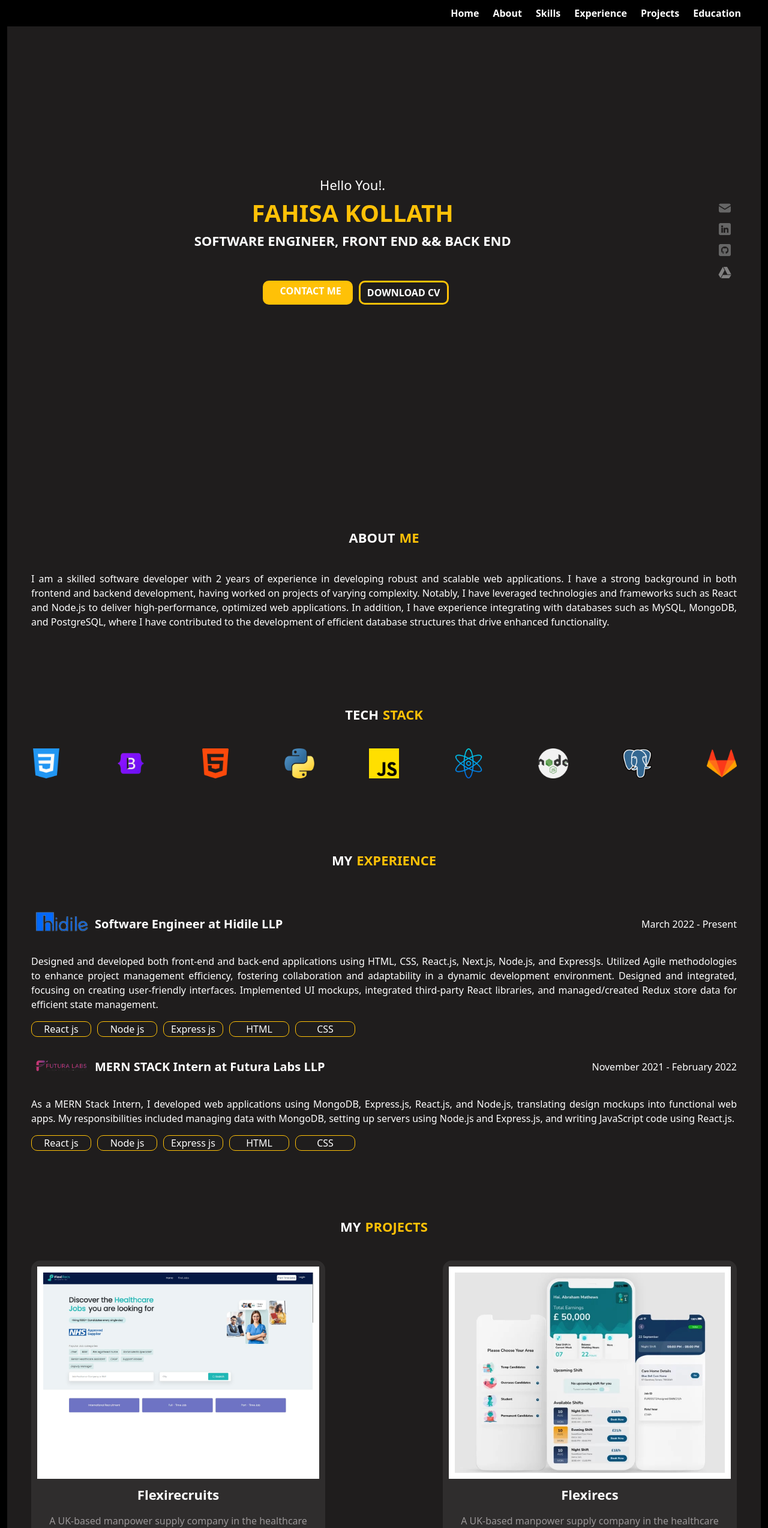
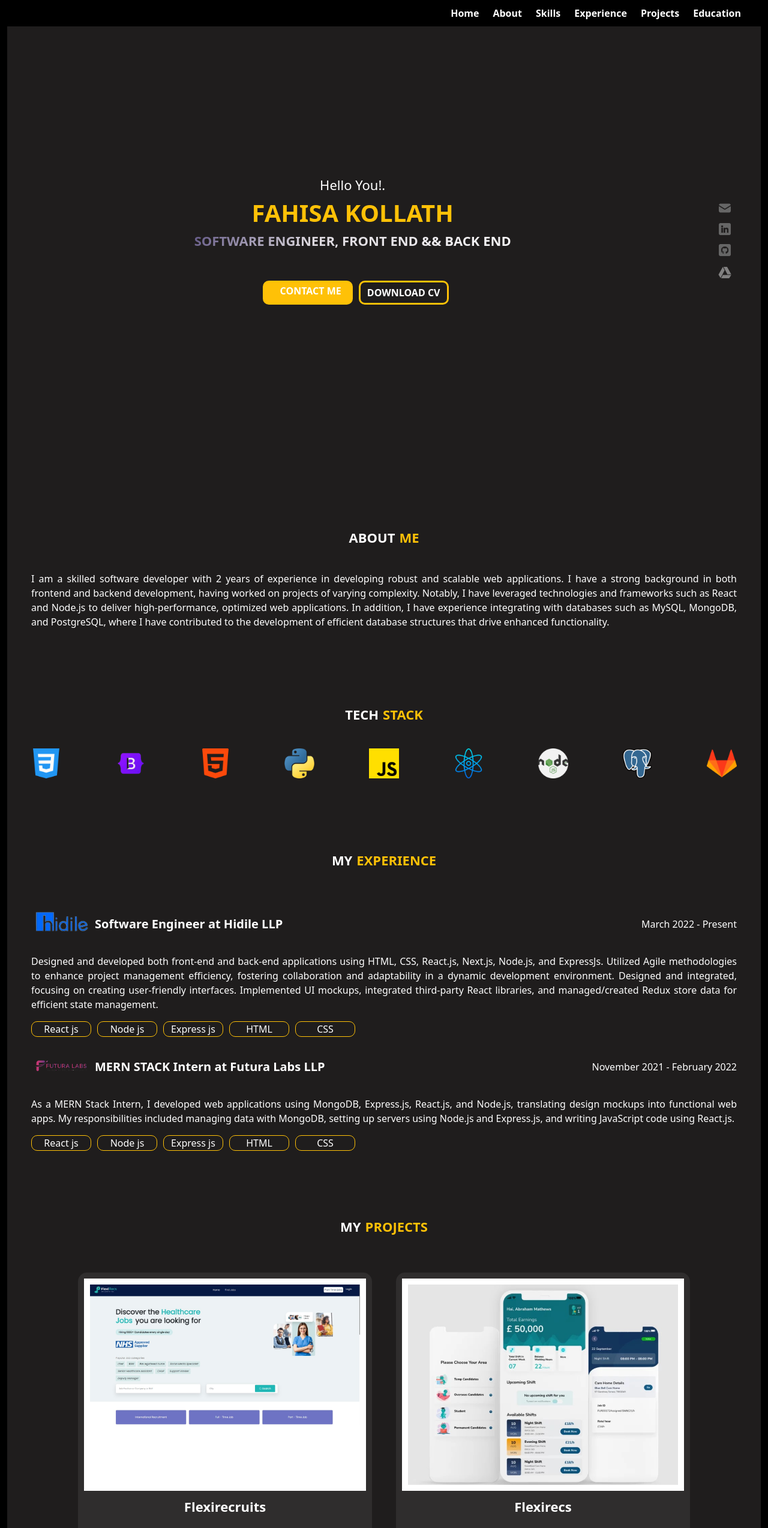
Before and after one commit to fahisak/Portfolio, a React (Create React App) app: page / in a window 1280 px wide. Shown: the top 2548 px of the page at 60% size. Built offline with nearby package versions, Linux system fonts and the light colour scheme.

Commit message:
text animation

```diff
--- a/src/App.css
+++ b/src/App.css
@@ -225,6 +225,10 @@ html::-webkit-scrollbar-thumb{
   }
   .outerdiv{
     margin-bottom: 20px;
+
+  }
+  .ml-40{
+    margin-left: auto;
   }
   .date-hidile {
       order: 1;
@@ -426,6 +430,7 @@ li {
    flex-flow :column ;
    align-items:center;
    cursor: pointer;
+   margin: 20px;
  }
  .font-white{
   color: white;
@@ -461,3 +466,35 @@ li {
   height: 15px;
   width: 15px;
  }
+.ml-40{
+  margin-left: 40px;
+}
+.animate-charcter
+{
+   text-transform: uppercase;
+  /* background-image: linear-gradient(
+    -225deg,
+    #231557 0%,
+    #44107a 29%,
+    #ff1361 67%,
+    #fff800 100%
+  ); */
+  background-image: linear-gradient( -225deg, #231557 0%, #dbd7dd 29%, #fff 67%, #ffc107 100% );
+  background-size: auto auto;
+  background-clip: border-box;
+  background-size: 200% auto;
+  color: #fff;
+  background-clip: text;
+  text-fill-color: transparent;
+  -webkit-background-clip: text;
+  -webkit-text-fill-color: transparent;
+  animation: textclip 2s linear infinite;
+  display: inline-block;
+      /* font-size: 190px; */
+}
+
+@keyframes textclip {
+  to {
+    background-position: 200% center;
+  }
+}
--- a/src/Profile.jsx
+++ b/src/Profile.jsx
@@ -4,6 +4,9 @@ import React, { useState } from 'react';
 
 function Profile() {
     const [showTabs, setShowTabs] = useState(false);
+
+
+
 
     window.addEventListener('scroll', function () {
         var scrollPosition = window.pageYOffset || document.documentElement.scrollTop;
@@ -57,10 +60,10 @@ function Profile() {
                         {/* <div className='font-22 mt-40'>Hi There! Hello You!.</div> */}
                         {/* <div className='d-flex justify-content-center  f-bold font-22'>  */}
                         {/* <div className='mr-7'>I'm</div>  */}
-                        <div className='font-yellow font-40'>FAHISA KOLLATH</div>
+                        <div className='font-yellow font-40 '>FAHISA KOLLATH</div>
 
                         {/* </div> */}
-                        <div className='font-22 font-bold role'>SOFTWARE ENGINEER, FRONT END && BACK END</div>
+                        <div className='font-22 font-bold role animate-charcter'>SOFTWARE ENGINEER, FRONT END && BACK END</div>
                         <div className='d-flex justify-content-center  home-section'>
                             <div className='contact-me' ><a href="#contact-me" className='contact-me'> CONTACT ME</a></div>
                              <div className='download-cv'><a className='text-decoration-none font-white' href='https://drive.google.com/file/d/1ooJ1M-QqsxbmY3wyYBjad8DPgeM1KKwo/view?usp=drive_link'>DOWNLOAD CV</a></div>
@@ -69,7 +72,7 @@ function Profile() {
                         </div>
                     </div>
 
-                    <div className='col-md-1 right-icon ' >
+                    <div className='col-md-1 right-icon  ' >
                         <div >  <a href="mailto:fahisak786@gmail.com"
                             className=" contact inline-block text-white bg-green-500 border-0 py-2 px-6 focus:outline-none hover:bg-green-600 rounded text-lg">
                             <img alt='' className='home-email-icon' src="/images/email1.png"></img></a>
@@ -101,7 +104,7 @@ function Profile() {
 
                     {/* <div className='font-22 mt-40'>Hi There!</div>
                     <div className='d-flex justify-content-center  f-bold font-22'> <div className='mr-7'>I'm</div> <div className='font-yellow'> Fahisa Kollath</div></div> */}
-                    <div><p className='justified font-16'>
+                    <div ><p className='justified font-16 '>
                         I am a skilled software developer with 2 years of experience in developing robust and scalable web applications. I have a strong background in both frontend and backend development, having worked on projects of varying complexity. Notably, I have leveraged technologies and frameworks such as React and Node.js to deliver high-performance, optimized web applications. In addition, I have experience integrating with databases such as MySQL, MongoDB, and PostgreSQL, where I have contributed to the development of efficient database structures that drive enhanced functionality.
                     </p></div>
                 </div>
@@ -205,7 +208,7 @@ function Profile() {
                         <div className='font-yellow'>PROJECTS</div>
                     </div>
 
-                    <div className='d-flex justify-content-between col-md-12 flex-wrap'>
+                    <div className='d-flex justify-content-center col-md-12 flex-wrap'>
 
                         <div className='col-md-5 outerdiv '>
                             <div className='projectimg'>
@@ -311,6 +314,10 @@ function Profile() {
                             className=" contact inline-block text-white bg-blue-500 border-0 py-2 px-6 focus:outline-none hover:bg-blue-600 rounded text-lg ml-4">
                             <img alt='' className='github-icon' src="/images/github.png"></img></a>
                         </div>
+                        <div > <a href="https://github.com/fahisak"
+                            className=" contact inline-block text-white bg-blue-500 border-0 py-2 px-6 focus:outline-none hover:bg-blue-600 rounded text-lg ml-4">
+                            <img alt='' className='github-icon' src="/images/drive.png"></img></a>
+                        </div>
 
 
                     </div>
```
